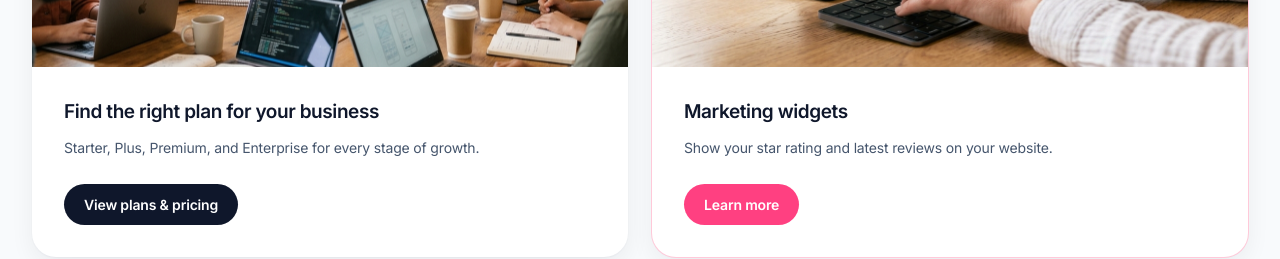
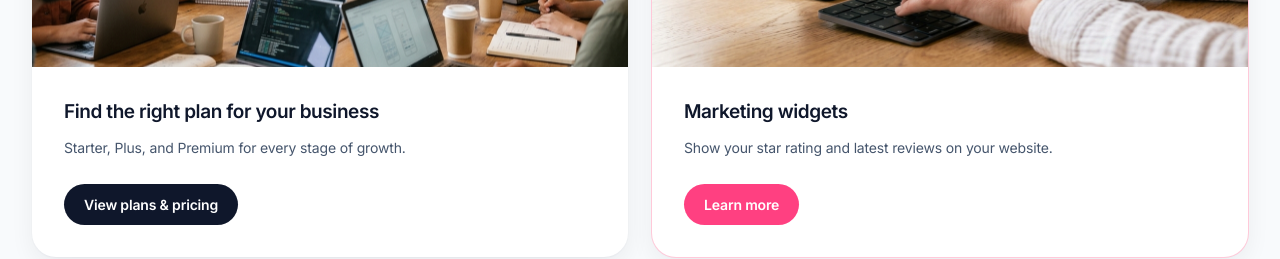
Before and after one commit to Naseef-Nusky/check-a-review-business-frontend, a React (Vite) app: page / in a window 1280 px wide. Shown: the part 4760-5019 px from the top of the page. Built offline with nearby package versions, Linux system fonts and the light colour scheme; no server answers.

Commit message:
remove enterprises plan

```diff
--- a/src/pages/AnalyticsPage.jsx
+++ b/src/pages/AnalyticsPage.jsx
@@ -91,7 +91,7 @@ export default function AnalyticsPage() {
                 <p className="mt-3 text-sm leading-relaxed text-ink-muted">
                   Your Customer Success Manager can help you read rating mix, invitation timing, and TrustScore
                   trends. {data?.entitlements?.flags?.optimizedInvites
-                    ? 'Enterprise also includes tools for optimized invitations and actionable insight planning.'
+                    ? 'Your plan also includes tools for optimized invitations and actionable insight planning.'
                     : null}
                 </p>
               </div>
--- a/src/pages/LandingPage.jsx
+++ b/src/pages/LandingPage.jsx
@@ -275,7 +275,7 @@ export default function LandingPage() {
             },
             {
               title: 'Find the right plan for your business',
-              text: 'Starter, Plus, Premium, and Enterprise for every stage of growth.',
+              text: 'Starter, Plus, and Premium for every stage of growth.',
               cta: { to: '/setup', label: 'View plans & pricing' },
               image: '/about-vision.png',
               imageAlt: 'Choosing the right Check A Review plan for your business',
--- a/src/pages/PricingPage.jsx
+++ b/src/pages/PricingPage.jsx
@@ -103,7 +103,7 @@ export default function PricingPage() {
             <p className="mt-4 text-sm font-medium text-primary-600">{pricing.trustBadge}</p>
           </div>
 
-          <div className="mt-12 grid gap-6 xl:grid-cols-4">
+          <div className="mt-12 grid gap-6 xl:grid-cols-3">
             {pricing.plans.map((plan) => (
               <article
                 key={plan.key}
--- a/src/pages/SubscriptionPage.jsx
+++ b/src/pages/SubscriptionPage.jsx
@@ -221,7 +221,7 @@ export default function SubscriptionPage() {
         ) : null}
       </div>
 
-      <div className="grid gap-4 lg:grid-cols-2 xl:grid-cols-4">
+      <div className="grid gap-4 lg:grid-cols-2 xl:grid-cols-3">
         {catalog.map((plan) => {
           const isCurrent = currentPlan === plan.key
           const pastDue = subscription?.status === 'past_due'
```
